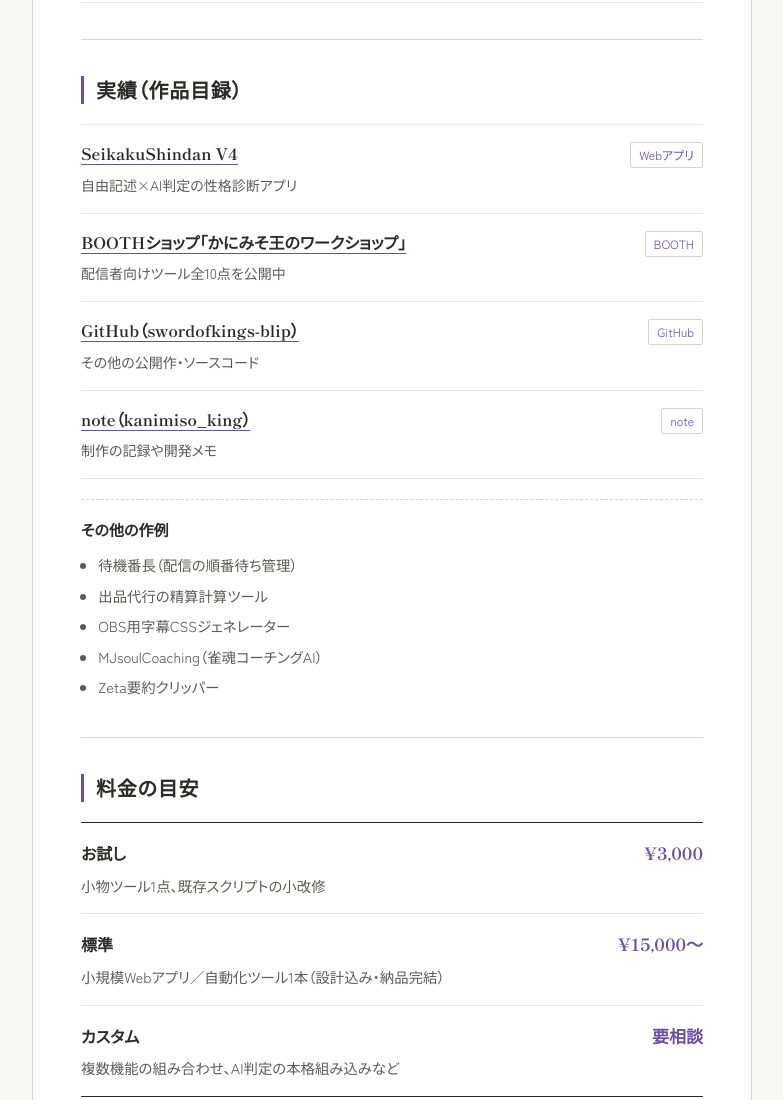
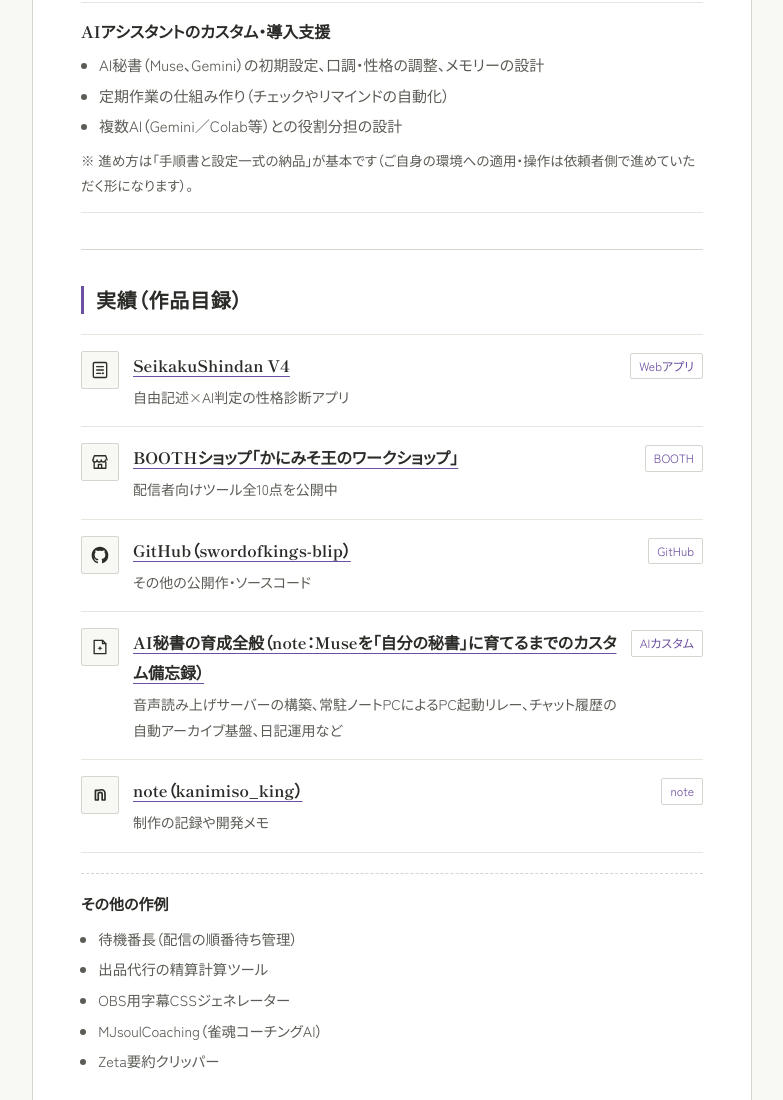
Before and after one commit to swordofkings-blip/kanimiso-workshop, a plain HTML site: page index.html in a window 1280 px wide. Shown: the part 1154-2254 px from the top of the page, without its empty margins (248-1031 px from the left). Drawn offline with Linux system fonts and the light colour scheme.

Commit message:
feat: AIアシスタント支援・実績ロゴ・料金更新を追加

```diff
--- a/index.html
+++ b/index.html
@@ -111,6 +111,17 @@
             <dt class="ledger-term">AI組み込み</dt>
             <dd class="ledger-desc">文章生成・分類・判定などの処理を、既存の仕組みに組み込む試作を行います。</dd>
           </div>
+          <div class="ledger-row">
+            <dt class="ledger-term">AIアシスタントのカスタム・導入支援</dt>
+            <dd class="ledger-desc">
+              <ul class="ledger-sublist">
+                <li>AI秘書（Muse、Gemini）の初期設定、口調・性格の調整、メモリーの設計</li>
+                <li>定期作業の仕組み作り（チェックやリマインドの自動化）</li>
+                <li>複数AI（Gemini／Colab等）との役割分担の設計</li>
+              </ul>
+              <p class="ledger-note">※ 進め方は「手順書と設定一式の納品」が基本です（ご自身の環境への適用・操作は依頼者側で進めていただく形になります）。</p>
+            </dd>
+          </div>
         </dl>
       </section>
 
@@ -119,6 +130,14 @@
         <h2 id="works-title" class="section-title">実績（作品目録）</h2>
         <ul class="catalog-list">
           <li class="catalog-item">
+            <span class="catalog-logo" aria-hidden="true">
+              <!-- カルテ風診断アプリを示すシートアイコン -->
+              <svg viewBox="0 0 24 24" fill="none" stroke="currentColor" stroke-width="1.6" stroke-linecap="round" stroke-linejoin="round">
+                <rect x="4" y="3" width="16" height="18" rx="1.5"/>
+                <path d="M8 8h8M8 12h8M8 16h5"/>
+                <circle cx="15.5" cy="16" r="1.2" fill="currentColor" stroke="none"/>
+              </svg>
+            </span>
             <div class="catalog-main">
               <a href="https://swordofkings-blip.github.io/SeikakuShindanV4/" target="_blank" rel="noopener noreferrer" class="catalog-link">
                 SeikakuShindan V4
@@ -128,6 +147,15 @@
             <span class="catalog-kind">Webアプリ</span>
           </li>
           <li class="catalog-item">
+            <span class="catalog-logo" aria-hidden="true">
+              <!-- BOOTHショップの店舗モチーフ -->
+              <svg viewBox="0 0 24 24" fill="none" stroke="currentColor" stroke-width="1.6" stroke-linecap="round" stroke-linejoin="round">
+                <path d="M3.5 9.5L5.2 4.5h13.6l1.7 5"/>
+                <path d="M3.5 9.5c0 1.4 1.1 2.5 2.5 2.5s2.5-1.1 2.5-2.5c0 1.4 1.1 2.5 2.5 2.5s2.5-1.1 2.5-2.5c0 1.4 1.1 2.5 2.5 2.5s2.5-1.1 2.5-2.5"/>
+                <path d="M5 12v7.5h14V12"/>
+                <path d="M10 19.5V15h4v4.5"/>
+              </svg>
+            </span>
             <div class="catalog-main">
               <a href="https://kanimisokingshop.booth.pm/" target="_blank" rel="noopener noreferrer" class="catalog-link">
                 BOOTHショップ「かにみそ王のワークショップ」
@@ -137,6 +165,12 @@
             <span class="catalog-kind">BOOTH</span>
           </li>
           <li class="catalog-item">
+            <span class="catalog-logo" aria-hidden="true">
+              <!-- GitHub ロゴマーク -->
+              <svg viewBox="0 0 24 24" fill="currentColor">
+                <path d="M12 2C6.48 2 2 6.59 2 12.25c0 4.53 2.87 8.37 6.84 9.73.5.09.68-.22.68-.49 0-.24-.01-.88-.01-1.73-2.78.62-3.37-1.37-3.37-1.37-.45-1.18-1.11-1.5-1.11-1.5-.91-.64.07-.63.07-.63 1 .07 1.53 1.05 1.53 1.05.89 1.57 2.34 1.12 2.91.85.09-.66.35-1.12.63-1.38-2.22-.26-4.55-1.14-4.55-5.07 0-1.12.39-2.03 1.03-2.75-.1-.26-.45-1.3.1-2.71 0 0 .84-.28 2.75 1.05a9.3 9.3 0 0 1 2.5-.35c.85 0 1.7.12 2.5.35 1.91-1.33 2.75-1.05 2.75-1.05.55 1.41.2 2.45.1 2.71.64.72 1.03 1.63 1.03 2.75 0 3.94-2.34 4.81-4.57 5.06.36.32.68.94.68 1.9 0 1.37-.01 2.48-.01 2.82 0 .27.18.59.69.49A10.27 10.27 0 0 0 22 12.25C22 6.59 17.52 2 12 2z"/>
+              </svg>
+            </span>
             <div class="catalog-main">
               <a href="https://github.com/swordofkings-blip" target="_blank" rel="noopener noreferrer" class="catalog-link">
                 GitHub（swordofkings-blip）
@@ -146,6 +180,29 @@
             <span class="catalog-kind">GitHub</span>
           </li>
           <li class="catalog-item">
+            <span class="catalog-logo" aria-hidden="true">
+              <!-- AI秘書カスタムの記録を示すメモ＋星モチーフ -->
+              <svg viewBox="0 0 24 24" fill="none" stroke="currentColor" stroke-width="1.6" stroke-linecap="round" stroke-linejoin="round">
+                <path d="M5 4h10l4 4v12H5V4z"/>
+                <path d="M15 4v4h4"/>
+                <path d="M12 10.5l.8 2.2 2.2.8-2.2.8-.8 2.2-.8-2.2-2.2-.8 2.2-.8.8-2.2z" fill="currentColor" stroke="none"/>
+              </svg>
+            </span>
+            <div class="catalog-main">
+              <a href="https://note.com/kanimiso_king/n/n2990c27c3935" target="_blank" rel="noopener noreferrer" class="catalog-link">
+                AI秘書の育成全般（note：Museを「自分の秘書」に育てるまでのカスタム備忘録）
+              </a>
+              <p class="catalog-desc">音声読み上げサーバーの構築、常駐ノートPCによるPC起動リレー、チャット履歴の自動アーカイブ基盤、日記運用など</p>
+            </div>
+            <span class="catalog-kind">AIカスタム</span>
+          </li>
+          <li class="catalog-item">
+            <span class="catalog-logo" aria-hidden="true">
+              <!-- note ロゴモチーフ（n） -->
+              <svg viewBox="0 0 24 24" fill="none" stroke="currentColor" stroke-width="2" stroke-linecap="round" stroke-linejoin="round">
+                <path d="M6.5 18V6.5h3.2c1.2-.5 2.5-.8 3.8-.8 2.8 0 4.5 1.6 4.5 4.6V18h-3.4v-7c0-1.4-.7-2.2-2-2.2-1 0-1.9.4-2.7 1.1V18H6.5z"/>
+              </svg>
+            </span>
             <div class="catalog-main">
               <a href="https://note.com/kanimiso_king" target="_blank" rel="noopener noreferrer" class="catalog-link">
                 note（kanimiso_king）
@@ -177,7 +234,10 @@
               <span class="price-name">お試し</span>
               <span class="price-amount">¥3,000</span>
             </dt>
-            <dd class="price-desc">小物ツール1点、既存スクリプトの小改修</dd>
+            <dd class="price-desc">
+              小物ツール1点、既存スクリプトの小改修<br>
+              AI活用の相談（1件）
+            </dd>
           </div>
           <div class="price-row">
             <dt class="price-plan">
@@ -191,7 +251,7 @@
               <span class="price-name">カスタム</span>
               <span class="price-amount">要相談</span>
             </dt>
-            <dd class="price-desc">複数機能の組み合わせ、AI判定の本格組み込みなど</dd>
+            <dd class="price-desc">複数機能の組み合わせ、AI判定の本格組み込み、AIアシスタントのカスタム・導入支援など</dd>
           </div>
         </dl>
         <p class="section-note">※ 金額はあくまで目安です。内容を伺ってから、正式なお見積もりをお出しします。</p>
--- a/style.css
+++ b/style.css
@@ -374,6 +374,21 @@ button:focus-visible {
   color: var(--color-ink-muted);
 }
 
+.ledger-sublist {
+  margin: 4px 0 0;
+  padding-left: 1.2em;
+}
+
+.ledger-sublist li + li {
+  margin-top: 3px;
+}
+
+.ledger-note {
+  margin: 8px 0 0;
+  font-size: 0.84375rem;
+  color: var(--color-ink-muted);
+}
+
 /* ==========================================================================
    実績（作品目録）
    ========================================================================== */
@@ -386,11 +401,37 @@ button:focus-visible {
 }
 
 .catalog-item {
-  display: flex;
-  flex-direction: column;
-  gap: 4px;
-  padding: 14px 0;
+  display: grid;
+  grid-template-columns: 38px minmax(0, 1fr);
+  gap: 6px 14px;
+  align-items: start;
+  padding: 16px 0;
   border-bottom: 1px solid var(--color-rule-soft);
+}
+
+.catalog-logo {
+  grid-row: 1 / span 2;
+  display: inline-flex;
+  align-items: center;
+  justify-content: center;
+  width: 38px; /* 目録の印章サイズに揃えた正方形枠 */
+  height: 38px;
+  border: 1px solid var(--color-rule);
+  border-radius: var(--radius-crisp);
+  background-color: var(--color-ground);
+  color: var(--color-ink);
+  transition: border-color 0.15s ease, color 0.15s ease;
+}
+
+.catalog-logo svg {
+  width: 20px;
+  height: 20px;
+  display: block;
+}
+
+.catalog-item:hover .catalog-logo {
+  border-color: var(--color-accent);
+  color: var(--color-accent);
 }
 
 .catalog-main {
@@ -418,7 +459,8 @@ button:focus-visible {
 }
 
 .catalog-kind {
-  align-self: flex-start;
+  grid-column: 2;
+  justify-self: start;
   font-size: 0.75rem;
   color: var(--color-accent);
   border: 1px solid var(--color-rule);
@@ -766,14 +808,19 @@ button:focus-visible {
   }
 
   .catalog-item {
-    flex-direction: row;
-    align-items: baseline;
-    justify-content: space-between;
-    gap: 16px;
+    grid-template-columns: 38px minmax(0, 1fr) auto;
+    align-items: start;
+    gap: 14px;
+  }
+
+  .catalog-logo {
+    grid-row: 1;
   }
 
   .catalog-kind {
-    align-self: baseline;
+    grid-column: 3;
+    justify-self: end;
+    margin-top: 2px;
   }
 }
 
@@ -786,7 +833,8 @@ button:focus-visible {
   .reception,
   .btn-primary,
   .btn-secondary,
-  .contact-link {
+  .contact-link,
+  .catalog-logo {
     transition: none;
   }
 
```
